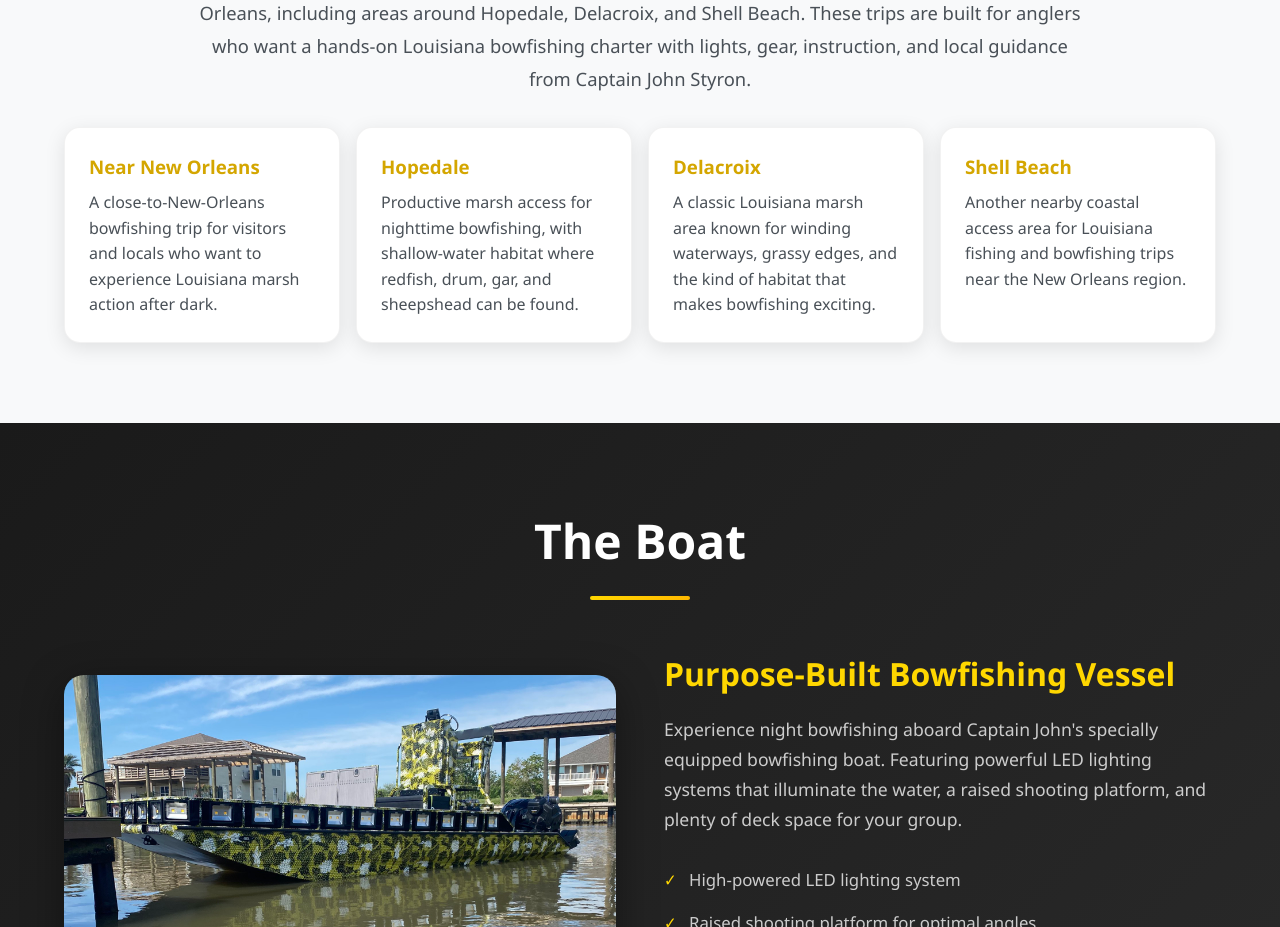
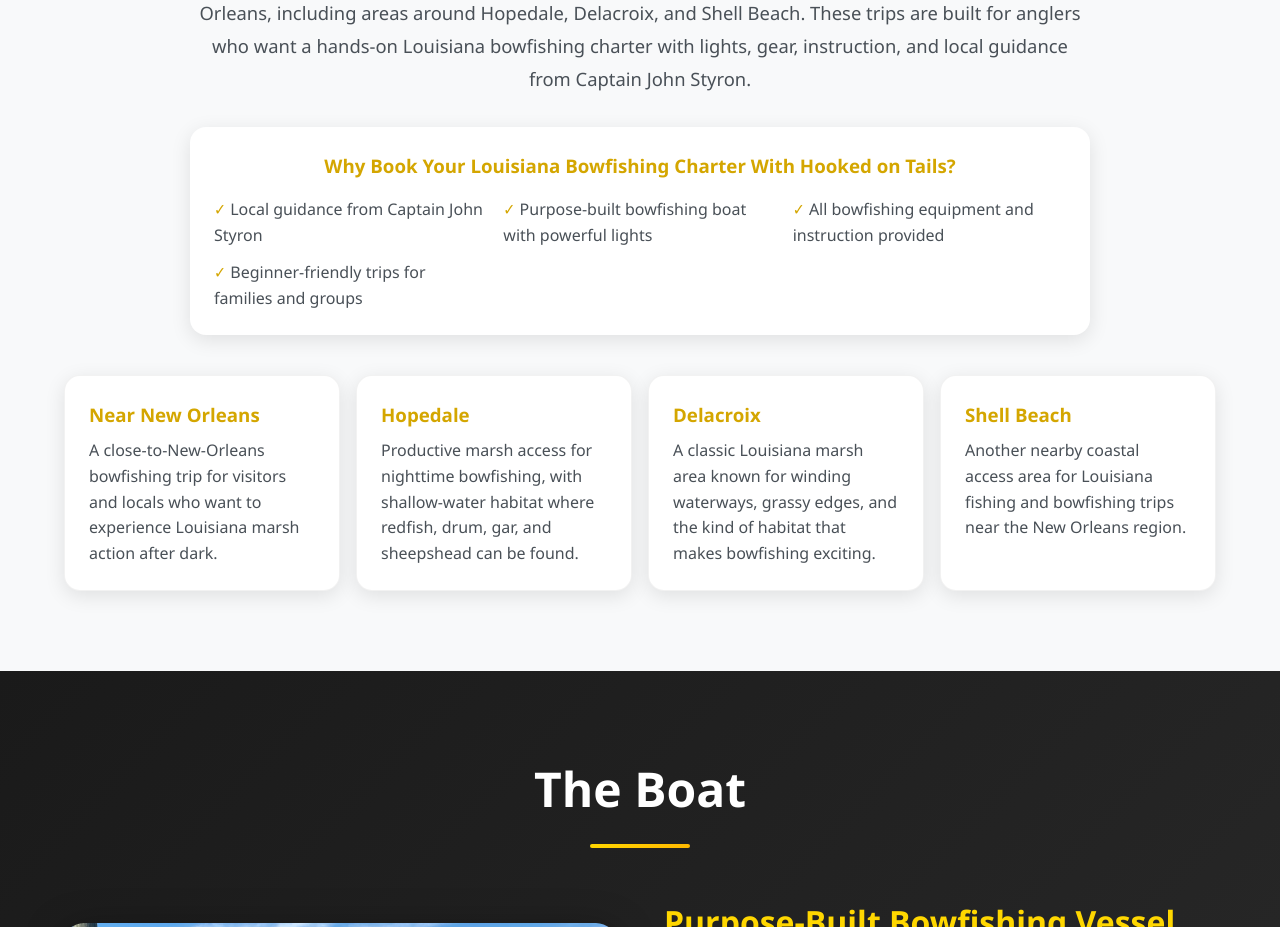
Before and after one commit to comsen-solutions/hooked-on-tails, a Next.js app: page /bowfishing in a window 1280 px wide. Shown: the part 2000-2927 px from the top of the page. Built offline with nearby package versions, Linux system fonts and the light colour scheme.

Commit message:
seo: add bowfishing differentiators

```diff
--- a/components/bowfishing/BowfishingServiceArea.js
+++ b/components/bowfishing/BowfishingServiceArea.js
@@ -41,6 +41,39 @@
   text-align: center;
 `;
 
+const WhyChoose = styled.div`
+  max-width: 900px;
+  margin: 0 auto 2.5rem;
+  background: #fff;
+  border-radius: 16px;
+  padding: 1.5rem;
+  box-shadow: 0 5px 20px rgba(0, 0, 0, 0.1);
+
+  h3 {
+    color: ${theme.colors.primary.dark};
+    margin-bottom: 1rem;
+    text-align: center;
+  }
+
+  ul {
+    display: grid;
+    grid-template-columns: repeat(auto-fit, minmax(220px, 1fr));
+    gap: 0.75rem 1rem;
+    list-style: none;
+  }
+
+  li {
+    color: ${theme.colors.text.secondary};
+    line-height: 1.6;
+
+    &::before {
+      content: "✓ ";
+      color: ${theme.colors.primary.dark};
+      font-weight: bold;
+    }
+  }
+`;
+
 const AreaGrid = styled.div`
   display: grid;
   grid-template-columns: repeat(auto-fit, minmax(230px, 1fr));
@@ -77,6 +110,15 @@
         who want a hands-on Louisiana bowfishing charter with lights, gear,
         instruction, and local guidance from Captain John Styron.
       </Intro>
+      <WhyChoose>
+        <h3>Why Book Your Louisiana Bowfishing Charter With Hooked on Tails?</h3>
+        <ul>
+          <li>Local guidance from Captain John Styron</li>
+          <li>Purpose-built bowfishing boat with powerful lights</li>
+          <li>All bowfishing equipment and instruction provided</li>
+          <li>Beginner-friendly trips for families and groups</li>
+        </ul>
+      </WhyChoose>
       <AreaGrid>
         <AreaCard>
           <h3>Near New Orleans</h3>
```
